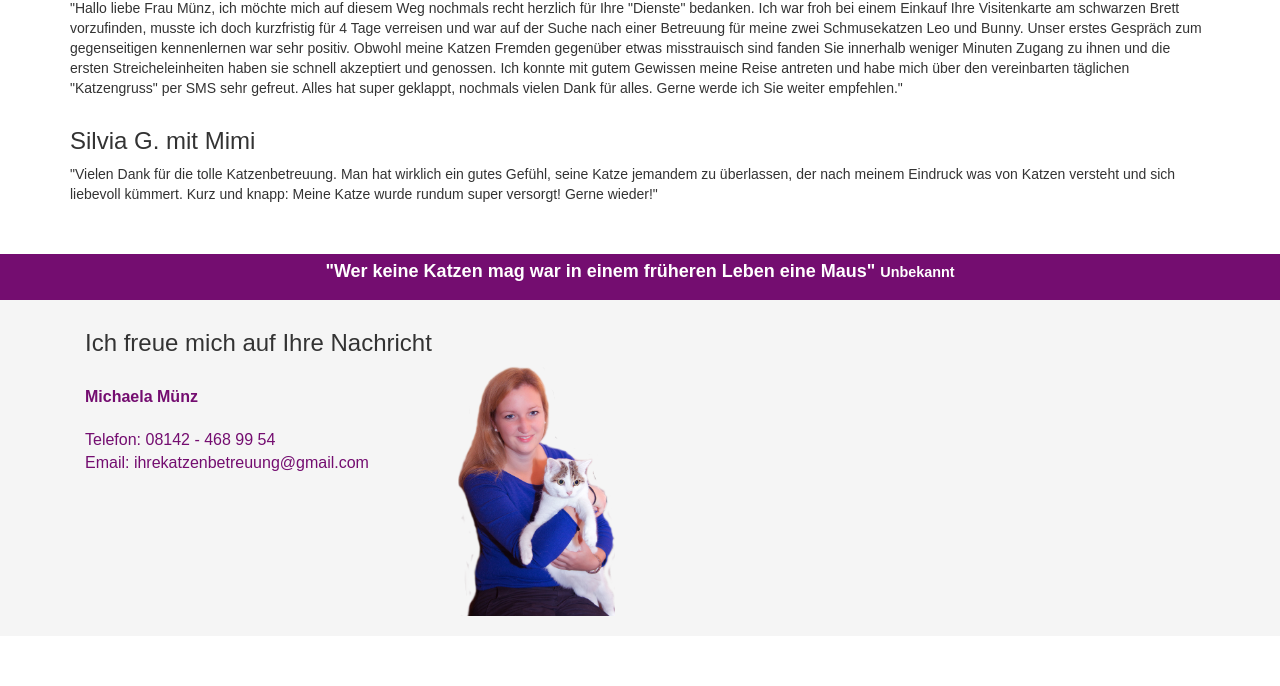
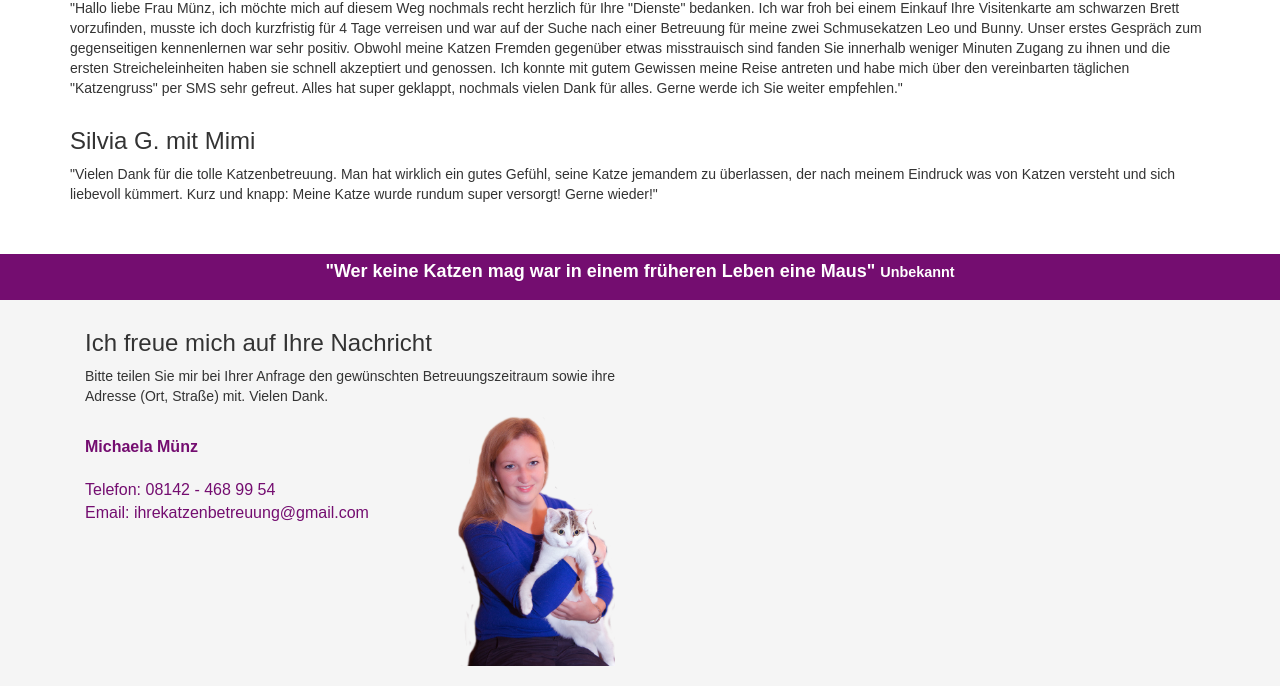
Before and after one commit to ihrekatzenbetreuung/ihrekatzenbetreuung.github.io, a plain HTML site: page kundenmeinungen.html in a window 1280 px wide. Shown: the part 614-1300 px from the top of the page. Before the commit the page ends 1250 px from the top, so only its background shows below. Drawn offline with Linux system fonts and the light colour scheme; a web font is replaced by a local one.

Commit message:
Footer changed

```diff
--- a/kundenmeinungen.html
+++ b/kundenmeinungen.html
@@ -114,6 +114,7 @@
     <div class="container">
         <div class="col-sm-6">
             <h3>Ich freue mich auf Ihre Nachricht</h3>
+            <p>Bitte teilen Sie mir bei Ihrer Anfrage den gewünschten Betreuungszeitraum sowie ihre Adresse (Ort, Straße) mit. Vielen Dank.</p>
             <div class="contact-data" style="float: left;">
                 <p style="font-weight: bold;">Michaela Münz</p>
                 <p>Telefon: 08142 - 468 99 54<br>Email: ihrekatzenbetreuung@gmail.com</p>
```
